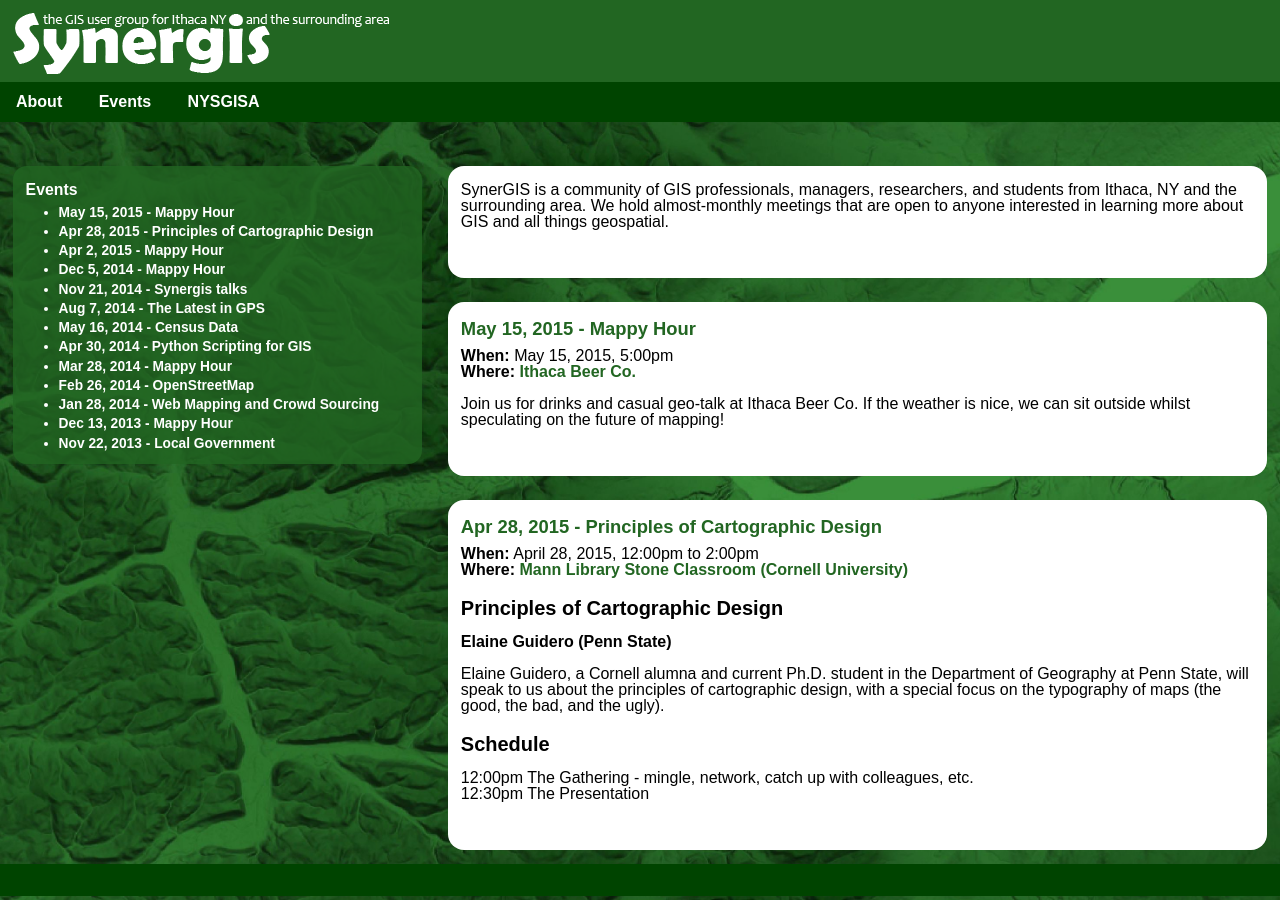
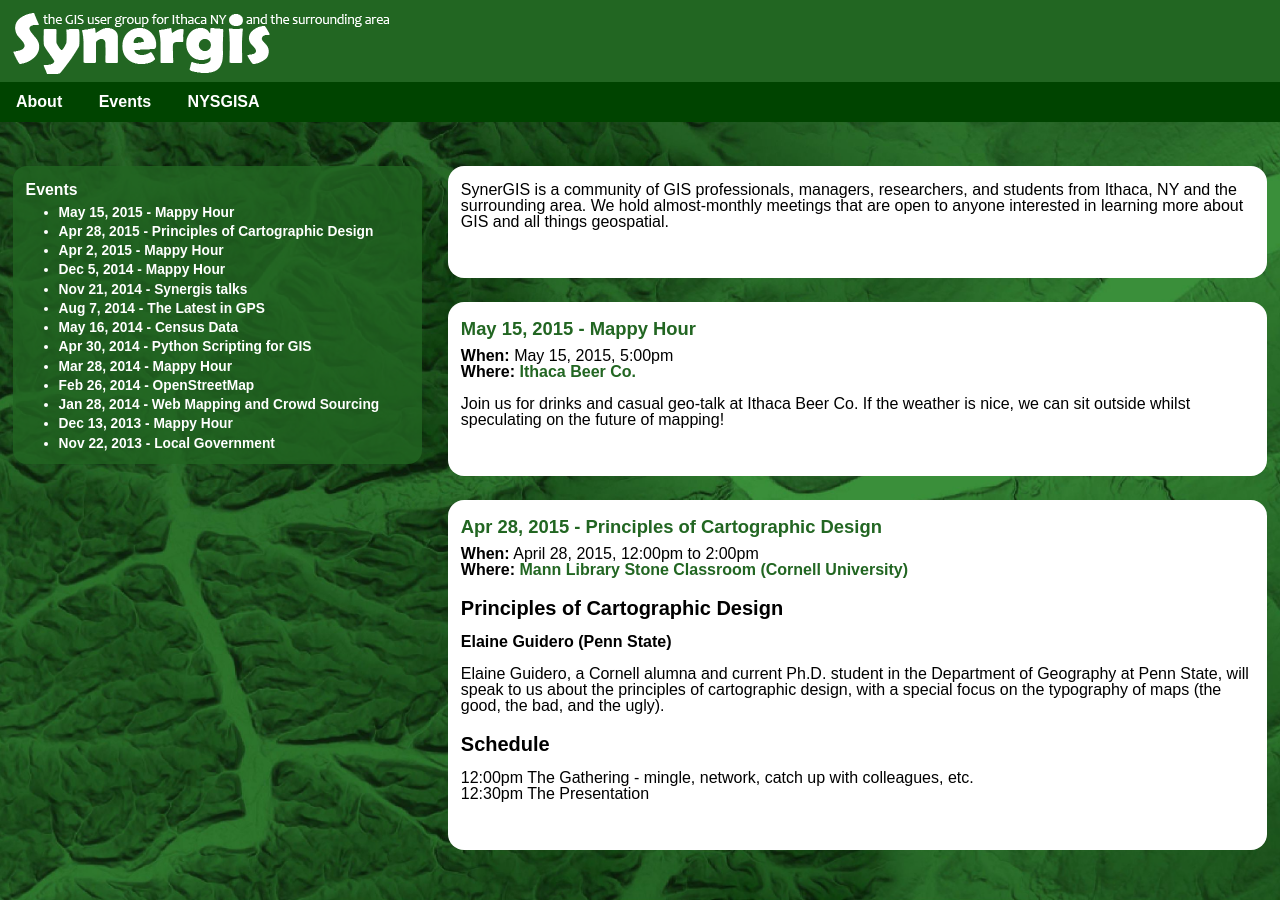
Before and after one commit to synergis-ny/synergis-ny.github.io, a Jekyll site: the page built from index.html, in a window 1280 px wide. Built offline with Jekyll 4.4.1, drawn with Linux system fonts in a browser that asks for light colours.

Commit message:
no footer

```diff
--- a/_includes/footer.html
+++ b/_includes/footer.html
@@ -1,10 +1,10 @@
         <hr>
     </div>
 
-    <footer>
-        <!--<p>To receive announcements about upcoming events, join the
-          <a href='https://groups.google.com/forum/#!forum/synergis'>Synergis e-mail list</a></p>-->
-    </footer>
+    <!--<footer>
+        <p>To receive announcements about upcoming events, join the
+          <a href='https://groups.google.com/forum/#!forum/synergis'>Synergis e-mail list</a></p>
+    </footer>-->
 
   </body>
 </html>
```
